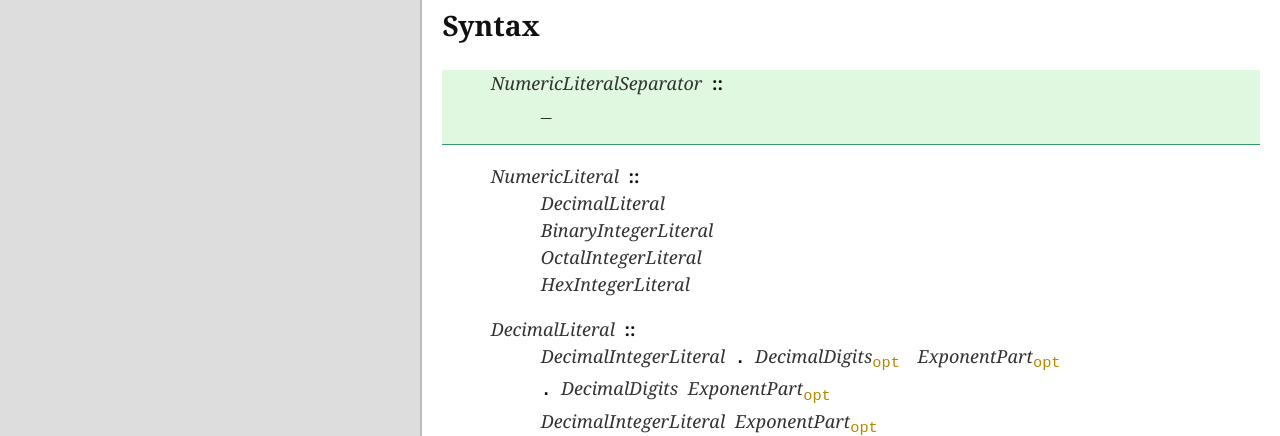
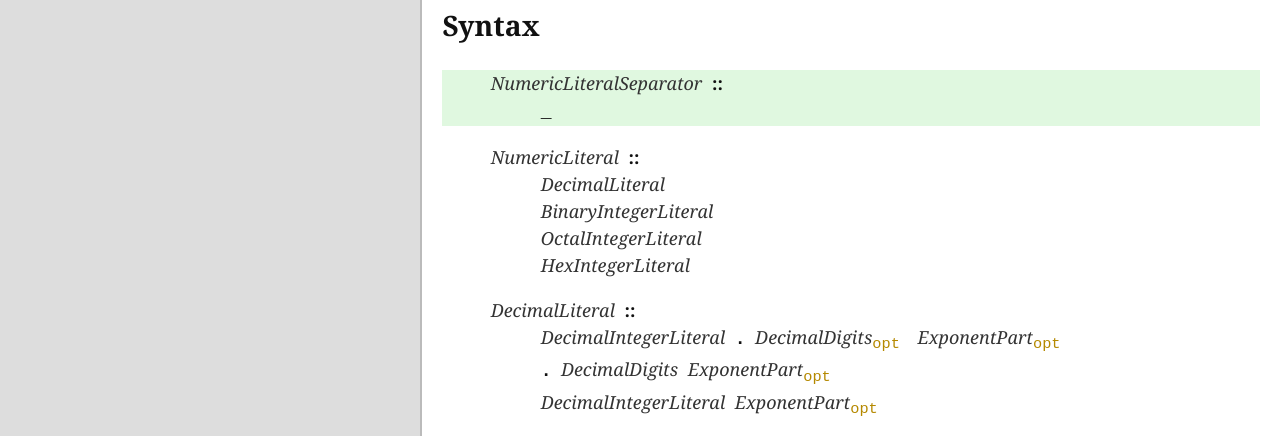
Before and after one commit to tc39/proposal-numeric-separator, a website: page docs/index.html in a window 1280 px wide. Shown: the part 247-683 px from the top of the page. Drawn offline with Linux system fonts and the light colour scheme.

Commit message:
CSS: eliminate border on ins elements, improves readability

```diff
--- a/docs/index.html
+++ b/docs/index.html
@@ -16,6 +16,9 @@
   */
   li del {
     text-decoration: none;
+  }
+  ins {
+    border: 0px;
   }
 
 </style>
```
Also changed, not shown: spec.html (+3 -0 lines).
